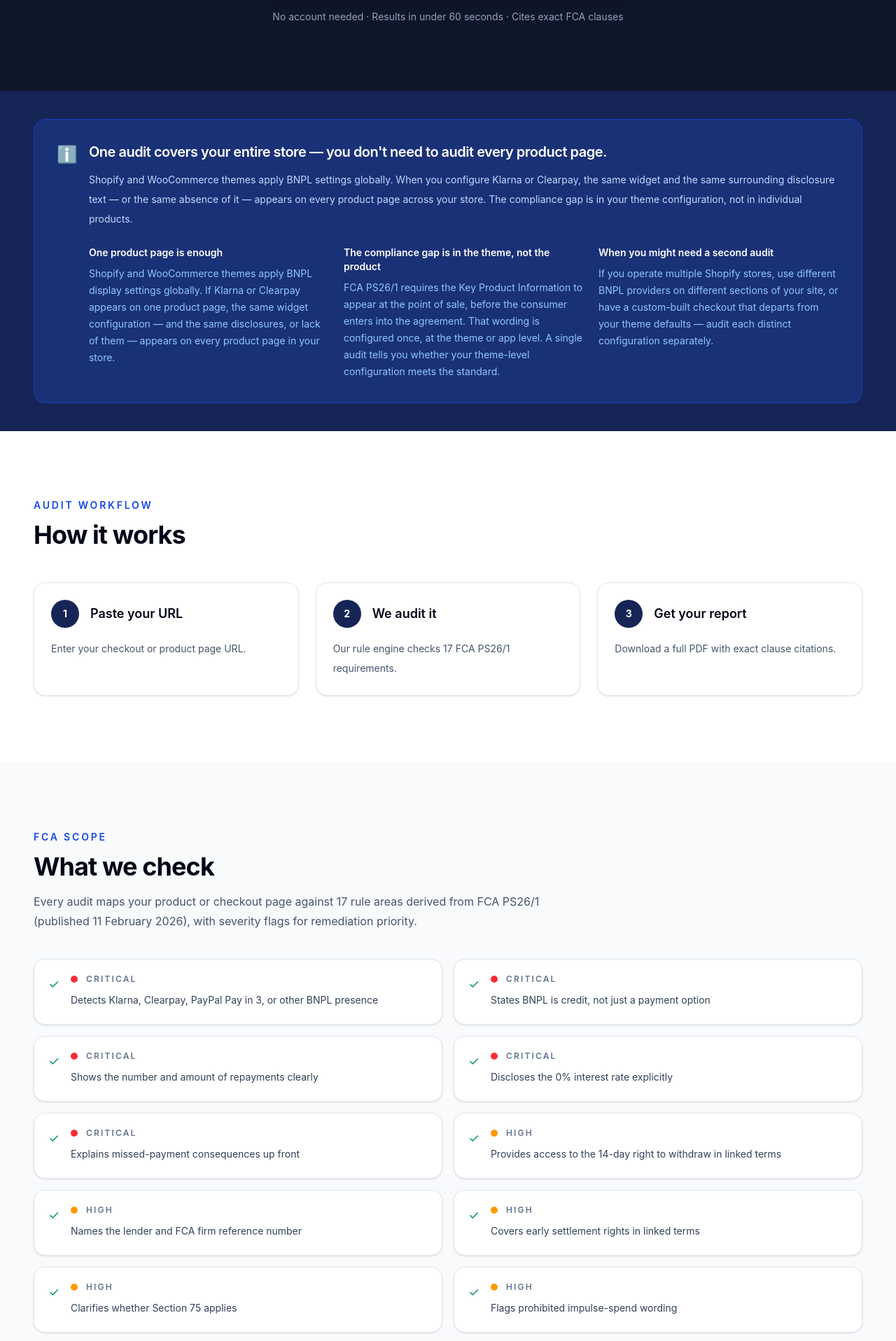
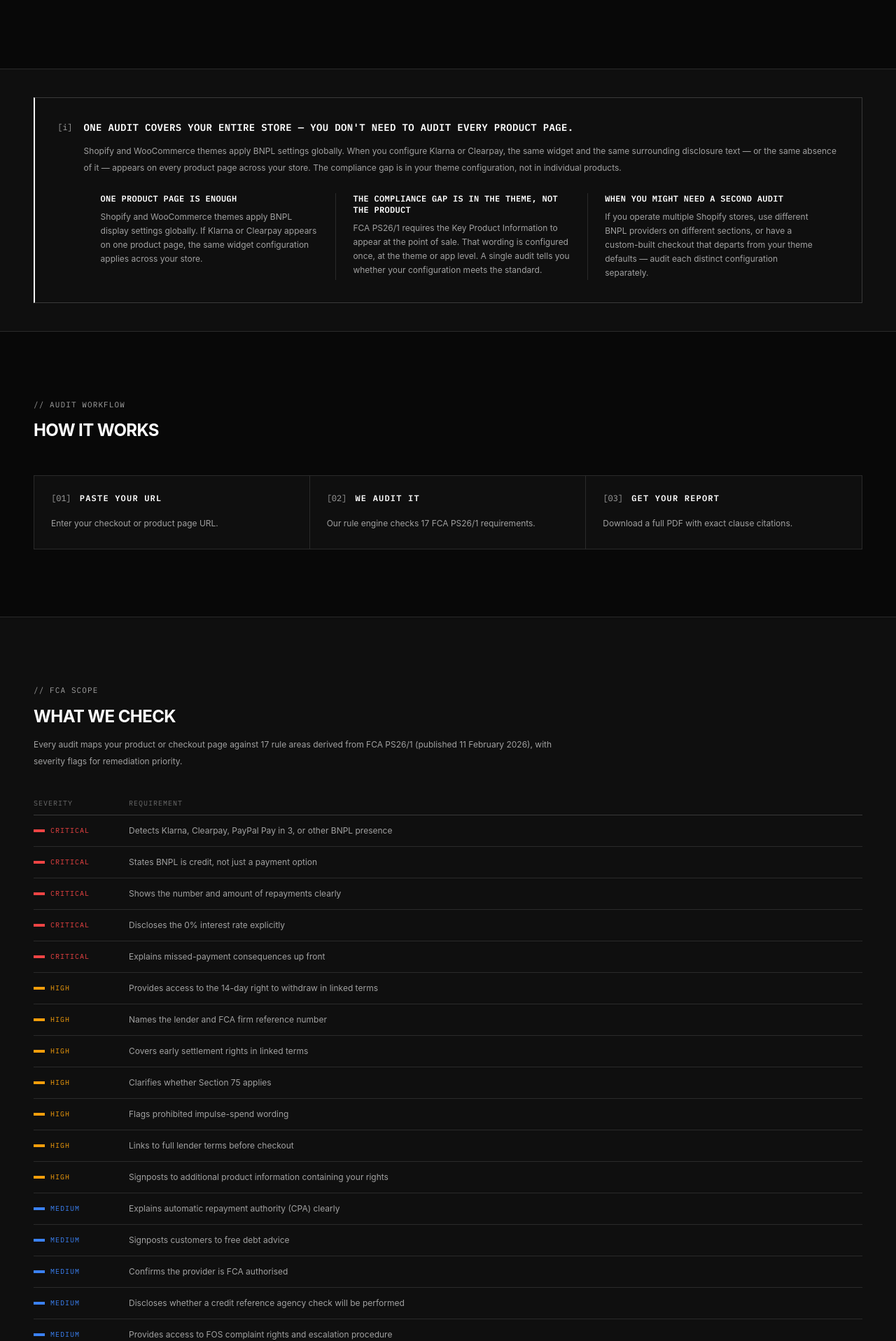
Before and after one commit to Web-Tools-SaaS/clearpay-audit, a Next.js app: page / in a window 1280 px wide. Shown: the part 881-2797 px from the top of the page at 70% size. Built offline with nearby package versions, Linux system fonts and the light colour scheme.

Commit message:
Update page.tsx

```diff
--- a/app/page.tsx
+++ b/app/page.tsx
@@ -1,101 +1,41 @@
 import AuditForm from "@/components/AuditForm";
 
-// 17 rules — CRITICAL(5) + HIGH(7) + MEDIUM(5)
-// DPC-006 is HIGH not CRITICAL: PS26/1 final rules moved right to withdraw
-// from Key Product Information to Additional Product Information.
 const complianceChecks = [
-  // CRITICAL (5)
-  {
-    label: "Detects Klarna, Clearpay, PayPal Pay in 3, or other BNPL presence",
-    severity: "CRITICAL",
-  },
-  {
-    label: "States BNPL is credit, not just a payment option",
-    severity: "CRITICAL",
-  },
-  {
-    label: "Shows the number and amount of repayments clearly",
-    severity: "CRITICAL",
-  },
-  {
-    label: "Discloses the 0% interest rate explicitly",
-    severity: "CRITICAL",
-  },
-  {
-    label: "Explains missed-payment consequences up front",
-    severity: "CRITICAL",
-  },
-  // HIGH (7)
-  {
-    label: "Provides access to the 14-day right to withdraw in linked terms",
-    severity: "HIGH",
-  },
-  {
-    label: "Names the lender and FCA firm reference number",
-    severity: "HIGH",
-  },
-  {
-    label: "Covers early settlement rights in linked terms",
-    severity: "HIGH",
-  },
-  {
-    label: "Clarifies whether Section 75 applies",
-    severity: "HIGH",
-  },
-  {
-    label: "Flags prohibited impulse-spend wording",
-    severity: "HIGH",
-  },
-  {
-    label: "Links to full lender terms before checkout",
-    severity: "HIGH",
-  },
-  {
-    label: "Signposts to additional product information containing your rights",
-    severity: "HIGH",
-  },
-  // MEDIUM (5)
-  {
-    label: "Explains automatic repayment authority (CPA) clearly",
-    severity: "MEDIUM",
-  },
-  {
-    label: "Signposts customers to free debt advice",
-    severity: "MEDIUM",
-  },
-  {
-    label: "Confirms the provider is FCA authorised",
-    severity: "MEDIUM",
-  },
-  {
-    label: "Discloses whether a credit reference agency check will be performed",
-    severity: "MEDIUM",
-  },
-  {
-    label: "Provides access to FOS complaint rights and escalation procedure",
-    severity: "MEDIUM",
-  },
+  { label: "Detects Klarna, Clearpay, PayPal Pay in 3, or other BNPL presence", severity: "CRITICAL" },
+  { label: "States BNPL is credit, not just a payment option", severity: "CRITICAL" },
+  { label: "Shows the number and amount of repayments clearly", severity: "CRITICAL" },
+  { label: "Discloses the 0% interest rate explicitly", severity: "CRITICAL" },
+  { label: "Explains missed-payment consequences up front", severity: "CRITICAL" },
+  { label: "Provides access to the 14-day right to withdraw in linked terms", severity: "HIGH" },
+  { label: "Names the lender and FCA firm reference number", severity: "HIGH" },
+  { label: "Covers early settlement rights in linked terms", severity: "HIGH" },
+  { label: "Clarifies whether Section 75 applies", severity: "HIGH" },
+  { label: "Flags prohibited impulse-spend wording", severity: "HIGH" },
+  { label: "Links to full lender terms before checkout", severity: "HIGH" },
+  { label: "Signposts to additional product information containing your rights", severity: "HIGH" },
+  { label: "Explains automatic repayment authority (CPA) clearly", severity: "MEDIUM" },
+  { label: "Signposts customers to free debt advice", severity: "MEDIUM" },
+  { label: "Confirms the provider is FCA authorised", severity: "MEDIUM" },
+  { label: "Discloses whether a credit reference agency check will be performed", severity: "MEDIUM" },
+  { label: "Provides access to FOS complaint rights and escalation procedure", severity: "MEDIUM" },
 ] as const;
 
-const severityStyles = {
-  CRITICAL: "bg-red-500",
-  HIGH: "bg-amber-500",
-  MEDIUM: "bg-blue-600",
+const severityBar = {
+  CRITICAL: "bg-[#EF4444]",
+  HIGH: "bg-[#F59E0B]",
+  MEDIUM: "bg-[#3B82F6]",
+} as const;
+
+const severityText = {
+  CRITICAL: "text-[#EF4444]",
+  HIGH: "text-[#F59E0B]",
+  MEDIUM: "text-[#3B82F6]",
 } as const;
 
 const steps = [
-  {
-    title: "Paste your URL",
-    description: "Enter your checkout or product page URL.",
-  },
-  {
-    title: "We audit it",
-    description: "Our rule engine checks 17 FCA PS26/1 requirements.",
-  },
-  {
-    title: "Get your report",
-    description: "Download a full PDF with exact clause citations.",
-  },
+  { title: "Paste your URL", description: "Enter your checkout or product page URL." },
+  { title: "We audit it", description: "Our rule engine checks 17 FCA PS26/1 requirements." },
+  { title: "Get your report", description: "Download a full PDF with exact clause citations." },
 ] as const;
 
 const stats = [
@@ -107,87 +47,83 @@ const stats = [
 const coveragePoints = [
   {
     heading: "One product page is enough",
-    body:
-      "Shopify and WooCommerce themes apply BNPL display settings globally. If Klarna or Clearpay appears on one product page, the same widget configuration — and the same disclosures, or lack of them — appears on every product page in your store.",
+    body: "Shopify and WooCommerce themes apply BNPL display settings globally. If Klarna or Clearpay appears on one product page, the same widget configuration applies across your store.",
   },
   {
     heading: "The compliance gap is in the theme, not the product",
-    body:
-      "FCA PS26/1 requires the Key Product Information to appear at the point of sale, before the consumer enters into the agreement. That wording is configured once, at the theme or app level. A single audit tells you whether your theme-level configuration meets the standard.",
+    body: "FCA PS26/1 requires the Key Product Information to appear at the point of sale. That wording is configured once, at the theme or app level. A single audit tells you whether your configuration meets the standard.",
   },
   {
     heading: "When you might need a second audit",
-    body:
-      "If you operate multiple Shopify stores, use different BNPL providers on different sections of your site, or have a custom-built checkout that departs from your theme defaults — audit each distinct configuration separately.",
+    body: "If you operate multiple Shopify stores, use different BNPL providers on different sections, or have a custom-built checkout that departs from your theme defaults — audit each distinct configuration separately.",
   },
 ] as const;
 
 export default function Home() {
   return (
-    <div className="min-h-full bg-white text-slate-900">
-      <nav className="border-b border-slate-200 bg-white">
+    <div className="min-h-full bg-[#080808] text-white">
+
+      {/* ── NAV ── */}
+      <nav className="border-b border-[#2A2A2A] bg-[#080808]">
         <div className="mx-auto flex w-full max-w-7xl items-center justify-between px-6 py-4 sm:px-8 lg:px-12">
-          <span className="text-lg font-bold tracking-tight text-blue-950 sm:text-xl">
+          <span className="font-mono text-sm font-semibold uppercase tracking-widest text-white">
             ClearPay Audit
           </span>
-          <span className="rounded-full border border-blue-200 bg-blue-50 px-3 py-1 text-xs font-semibold uppercase tracking-[0.16em] text-blue-700">
-            FCA PS26/1 Compliant
+          <span className="border border-[#3A3A3A] px-3 py-1 font-mono text-[10px] uppercase tracking-widest text-[#A1A1A1]">
+            FCA PS26/1
           </span>
         </div>
       </nav>
 
       <main className="flex flex-col">
-        <section className="bg-[#0f172a] text-white">
-          <div className="mx-auto flex w-full max-w-7xl flex-col items-center px-6 py-20 text-center sm:px-8 lg:px-12 lg:py-24">
-            <span className="inline-flex items-center rounded-full border border-amber-400/30 bg-amber-400/10 px-4 py-2 text-sm font-semibold text-amber-300">
-              ⚠️ FCA Regulation Day: 15 July 2026
-            </span>
-            <h1 className="mt-6 max-w-4xl text-4xl font-bold tracking-tight text-white sm:text-5xl lg:text-6xl">
+
+        {/* ── HERO ── */}
+        <section className="bg-[#080808]">
+          <div className="mx-auto flex w-full max-w-7xl flex-col items-center px-6 py-20 text-center sm:px-8 lg:px-12 lg:py-28">
+            <div className="border border-[#F59E0B] px-4 py-2 font-mono text-xs uppercase tracking-widest text-[#F59E0B]">
+              ⚠ FCA REGULATION DAY: 15 JULY 2026
+            </div>
+            <h1 className="mt-8 max-w-4xl text-3xl font-bold uppercase tracking-tight text-white sm:text-4xl lg:text-5xl">
               Is Your Checkout Ready for FCA BNPL Regulation?
             </h1>
-            <p className="mt-6 max-w-3xl text-base leading-8 text-slate-300 sm:text-lg">
-              The FCA&apos;s July 15, 2026 deadline applies to every UK merchant
-              offering Klarna or Clearpay. Get a full compliance audit in 60
-              seconds — check all 17 FCA PS26/1 requirements against your checkout.
+            <p className="mt-6 max-w-2xl text-sm leading-7 text-[#A1A1A1]">
+              The FCA&apos;s July 15, 2026 deadline applies to every UK merchant offering Klarna or Clearpay.
+              Get a full compliance audit in 60 seconds — check all 17 FCA PS26/1 requirements against your checkout.
             </p>
             <div className="mt-10 flex w-full justify-center">
               <AuditForm />
             </div>
-            <p className="mt-4 text-sm text-slate-400">
-              No account needed · Results in under 60 seconds · Cites exact FCA
-              clauses
+            <p className="mt-4 font-mono text-[11px] text-[#6B6B6B] uppercase tracking-widest">
+              No account needed · Results in under 60 seconds · Cites exact FCA clauses
             </p>
           </div>
         </section>
 
-        {/* One audit covers your store — reassurance section */}
-        <section className="bg-blue-950 text-white">
+        {/* ── ONE AUDIT COVERS YOUR STORE ── */}
+        <section className="bg-[#0F0F0F] border-y border-[#2A2A2A]">
           <div className="mx-auto w-full max-w-7xl px-6 py-10 sm:px-8 lg:px-12">
-            <div className="rounded-2xl border border-blue-800 bg-blue-900/60 p-6 sm:p-8">
+            <div className="border border-[#3A3A3A] border-l-2 border-l-white p-6 sm:p-8">
               <div className="flex items-start gap-4">
-                <span className="mt-0.5 shrink-0 text-2xl" aria-hidden="true">
-                  ℹ️
-                </span>
+                <span className="font-mono text-xs text-[#A1A1A1] mt-0.5 shrink-0">[i]</span>
                 <div>
-                  <h2 className="text-lg font-semibold tracking-tight text-white sm:text-xl">
-                    One audit covers your entire store — you don&apos;t need to
-                    audit every product page.
+                  <h2 className="font-mono text-sm font-semibold uppercase tracking-wide text-white">
+                    One audit covers your entire store — you don&apos;t need to audit every product page.
                   </h2>
-                  <p className="mt-3 text-sm leading-7 text-blue-200">
-                    Shopify and WooCommerce themes apply BNPL settings globally.
-                    When you configure Klarna or Clearpay, the same widget and
-                    the same surrounding disclosure text — or the same absence of
-                    it — appears on every product page across your store. The
-                    compliance gap is in your theme configuration, not in
-                    individual products.
+                  <p className="mt-3 text-xs leading-6 text-[#A1A1A1]">
+                    Shopify and WooCommerce themes apply BNPL settings globally. When you configure Klarna or Clearpay,
+                    the same widget and the same surrounding disclosure text — or the same absence of it — appears on
+                    every product page across your store. The compliance gap is in your theme configuration, not in individual products.
                   </p>
-                  <div className="mt-6 grid gap-5 sm:grid-cols-3">
-                    {coveragePoints.map((point) => (
-                      <div key={point.heading}>
-                        <p className="text-sm font-semibold text-white">
+                  <div className="mt-6 grid gap-0 sm:grid-cols-3">
+                    {coveragePoints.map((point, i) => (
+                      <div
+                        key={point.heading}
+                        className={`py-4 sm:py-0 sm:px-6 ${i > 0 ? "border-t border-[#2A2A2A] sm:border-t-0 sm:border-l sm:border-[#2A2A2A]" : ""}`}
+                      >
+                        <p className="font-mono text-xs font-semibold uppercase tracking-wide text-white">
                           {point.heading}
                         </p>
-                        <p className="mt-2 text-sm leading-6 text-blue-300">
+                        <p className="mt-2 text-xs leading-5 text-[#A1A1A1]">
                           {point.body}
                         </p>
                       </div>
@@ -199,31 +135,32 @@ export default function Home() {
           </div>
         </section>
 
-        <section className="bg-white">
+        {/* ── HOW IT WORKS ── */}
+        <section className="bg-[#080808] border-b border-[#2A2A2A]">
           <div className="mx-auto w-full max-w-7xl px-6 py-20 sm:px-8 lg:px-12 lg:py-24">
-            <div className="max-w-2xl">
-              <p className="text-sm font-semibold uppercase tracking-[0.2em] text-blue-700">
-                Audit workflow
+            <div className="max-w-2xl mb-12">
+              <p className="font-mono text-[11px] uppercase tracking-widest text-[#A1A1A1]">
+                // AUDIT WORKFLOW
               </p>
-              <h2 className="mt-3 text-3xl font-bold tracking-tight text-slate-950 sm:text-4xl">
-                How it works
+              <h2 className="mt-3 text-xl font-bold uppercase tracking-tight text-white sm:text-2xl">
+                How It Works
               </h2>
             </div>
-            <div className="mt-12 grid gap-6 md:grid-cols-3">
+            <div className="grid gap-0 md:grid-cols-3">
               {steps.map((step, index) => (
                 <div
                   key={step.title}
-                  className="rounded-2xl border border-slate-200 bg-white p-6 shadow-sm"
+                  className={`border border-[#2A2A2A] bg-[#0F0F0F] p-6 ${index > 0 ? "border-t-0 md:border-t md:border-l-0" : ""}`}
                 >
-                  <div className="flex items-center gap-4">
-                    <span className="flex h-10 w-10 items-center justify-center rounded-full bg-blue-950 text-sm font-bold text-white">
-                      {index + 1}
+                  <div className="flex items-center gap-3 mb-4">
+                    <span className="font-mono text-xs text-[#A1A1A1]">
+                      [{String(index + 1).padStart(2, "0")}]
                     </span>
-                    <h3 className="text-lg font-semibold text-slate-950">
+                    <h3 className="font-mono text-xs font-semibold uppercase tracking-widest text-white">
                       {step.title}
                     </h3>
                   </div>
-                  <p className="mt-4 text-sm leading-7 text-slate-600">
+                  <p className="text-xs leading-6 text-[#A1A1A1]">
                     {step.description}
                   </p>
                 </div>
@@ -232,104 +169,111 @@ export default function Home() {
           </div>
         </section>
 
-        <section className="bg-slate-50">
+        {/* ── WHAT WE CHECK ── */}
+        <section className="bg-[#0F0F0F] border-b border-[#2A2A2A]">
           <div className="mx-auto w-full max-w-7xl px-6 py-20 sm:px-8 lg:px-12 lg:py-24">
-            <div className="max-w-3xl">
-              <p className="text-sm font-semibold uppercase tracking-[0.2em] text-blue-700">
-                FCA scope
+            <div className="max-w-3xl mb-10">
+              <p className="font-mono text-[11px] uppercase tracking-widest text-[#A1A1A1]">
+                // FCA SCOPE
               </p>
-              <h2 className="mt-3 text-3xl font-bold tracking-tight text-slate-950 sm:text-4xl">
-                What we check
+              <h2 className="mt-3 text-xl font-bold uppercase tracking-tight text-white sm:text-2xl">
+                What We Check
               </h2>
-              <p className="mt-4 text-base leading-7 text-slate-600">
-                Every audit maps your product or checkout page against 17 rule
-                areas derived from FCA PS26/1 (published 11 February 2026), with
-                severity flags for remediation priority.
+              <p className="mt-3 text-xs leading-6 text-[#A1A1A1]">
+                Every audit maps your product or checkout page against 17 rule areas derived from FCA PS26/1
+                (published 11 February 2026), with severity flags for remediation priority.
               </p>
             </div>
-            <div className="mt-10 grid gap-4 md:grid-cols-2">
+
+            {/* Ledger table header */}
+            <div className="border-b border-[#3A3A3A] pb-2 mb-0 grid grid-cols-[auto_1fr] gap-4 md:grid-cols-[120px_1fr]">
+              <span className="font-mono text-[10px] uppercase tracking-widest text-[#6B6B6B]">SEVERITY</span>
+              <span className="font-mono text-[10px] uppercase tracking-widest text-[#6B6B6B]">REQUIREMENT</span>
+            </div>
+
+            <div className="divide-y divide-[#2A2A2A]">
               {complianceChecks.map((item) => (
                 <div
                   key={item.label}
-                  className="flex items-start gap-4 rounded-2xl border border-slate-200 bg-white p-5 shadow-sm"
+                  className="grid grid-cols-[auto_1fr] gap-4 md:grid-cols-[120px_1fr] py-3 items-start"
                 >
-                  <span className="mt-0.5 text-lg text-emerald-600">✓</span>
-                  <div className="flex-1">
-                    <div className="flex items-center gap-3">
-                      <span
-                        className={`h-2.5 w-2.5 rounded-full ${severityStyles[item.severity]}`}
-                        aria-hidden="true"
-                      />
-                      <span className="text-xs font-semibold uppercase tracking-[0.18em] text-slate-500">
-                        {item.severity}
-                      </span>
-                    </div>
-                    <p className="mt-2 text-sm leading-7 text-slate-700">
-                      {item.label}
-                    </p>
+                  <div className="flex items-center gap-2 pt-0.5">
+                    <span className={`h-1 w-4 flex-shrink-0 ${severityBar[item.severity]}`} aria-hidden="true" />
+                    <span className={`font-mono text-[10px] uppercase tracking-widest ${severityText[item.severity]}`}>
+                      {item.severity}
+                    </span>
                   </div>
+                  <p className="text-xs text-[#A1A1A1] leading-5">
+                    {item.label}
+                  </p>
                 </div>
               ))}
             </div>
           </div>
         </section>
 
-        <section className="bg-white">
-          <div className="mx-auto grid w-full max-w-7xl gap-10 px-6 py-20 sm:px-8 lg:grid-cols-[1.05fr_1fr] lg:px-12 lg:py-24">
-            <div className="rounded-3xl border border-slate-200 bg-slate-950 p-8 text-white shadow-sm">
-              <p className="text-sm font-semibold uppercase tracking-[0.2em] text-blue-300">
-                Why merchants act now
+        {/* ── WHY IT MATTERS ── */}
+        <section className="bg-[#080808] border-b border-[#2A2A2A]">
+          <div className="mx-auto grid w-full max-w-7xl gap-0 px-6 py-20 sm:px-8 lg:grid-cols-[1fr_1fr] lg:px-12 lg:py-24">
+            {/* Stats panel */}
+            <div className="border border-[#2A2A2A] bg-[#0F0F0F] p-8">
+              <p className="font-mono text-[11px] uppercase tracking-widest text-[#A1A1A1] mb-8">
+                // WHY MERCHANTS ACT NOW
               </p>
-              <div className="mt-8 space-y-6">
+              <div className="space-y-6">
                 {stats.map((stat) => (
                   <div
                     key={stat}
-                    className="border-l-2 border-blue-400 pl-4 text-xl font-semibold tracking-tight sm:text-2xl"
+                    className="border-l-2 border-white pl-4 font-mono text-base font-semibold tracking-tight text-white sm:text-lg"
                   >
                     {stat}
                   </div>
                 ))}
               </div>
             </div>
-            <div className="flex flex-col justify-center">
-              <p className="text-sm font-semibold uppercase tracking-[0.2em] text-blue-700">
-                Why it matters
+
+            {/* Copy panel */}
+            <div className="border border-[#2A2A2A] border-t-0 lg:border-t lg:border-l-0 bg-[#0F0F0F] p-8 flex flex-col justify-center">
+              <p className="font-mono text-[11px] uppercase tracking-widest text-[#A1A1A1]">
+                // WHY IT MATTERS
               </p>
-              <h2 className="mt-3 text-3xl font-bold tracking-tight text-slate-950 sm:text-4xl">
+              <h2 className="mt-3 text-xl font-bold uppercase tracking-tight text-white sm:text-2xl">
                 FCA oversight now reaches merchant BNPL journeys.
               </h2>
-              <p className="mt-6 text-base leading-8 text-slate-600 sm:text-lg">
-                FCA PS26/1 brings Deferred Payment Credit promotions and checkout
-                disclosures into a regulated standard from 15 July 2026. If a UK
-                merchant surfaces Klarna or Clearpay without the right pre-contract
-                wording, lender details, or risk disclosures, the checkout journey
-                can expose the business to remediation costs, delayed launches,
-                and regulator scrutiny. ClearPay Audit gives operations, legal,
-                and eCommerce teams a fast first-pass compliance view before a
-                manual legal review.
+              <p className="mt-6 text-xs leading-7 text-[#A1A1A1]">
+                FCA PS26/1 brings Deferred Payment Credit promotions and checkout disclosures into a regulated
+                standard from 15 July 2026. If a UK merchant surfaces Klarna or Clearpay without the right
+                pre-contract wording, lender details, or risk disclosures, the checkout journey can expose the
+                business to remediation costs, delayed launches, and regulator scrutiny. ClearPay Audit gives
+                operations, legal, and eCommerce teams a fast first-pass compliance view before a manual legal review.
               </p>
             </div>
           </div>
         </section>
+
       </main>
 
-            <footer className="border-t border-slate-200 bg-slate-100">
-        <div className="mx-auto flex w-full max-w-7xl flex-col gap-4 px-6 py-6 text-sm text-slate-600 sm:px-8 md:flex-row md:items-center md:justify-between lg:px-12">
+      {/* ── FOOTER ── */}
+      <footer className="border-t border-[#2A2A2A] bg-[#080808]">
+        <div className="mx-auto flex w-full max-w-7xl flex-col gap-3 px-6 py-6 sm:px-8 md:flex-row md:items-center md:justify-between lg:px-12">
           <div>
-            <p className="font-semibold text-slate-800">ClearPay Audit</p>
-            <p className="mt-1">This tool is not legal advice.</p>
+            <p className="font-mono text-xs font-semibold uppercase tracking-widest text-white">
+              ClearPay Audit
+            </p>
+            <p className="mt-1 font-mono text-[11px] text-[#6B6B6B]">
+              This tool is not legal advice.
+            </p>
           </div>
-
           <a
             href="https://www.fca.org.uk/publications/policy-statements/ps26-1-regulation-deferred-payment-credit"
             target="_blank"
             rel="noreferrer"
-            className="font-medium text-blue-700 underline decoration-blue-300 underline-offset-4 transition hover:text-blue-900"
+            className="font-mono text-[11px] text-[#A1A1A1] underline underline-offset-4 decoration-[#3A3A3A] transition hover:text-white hover:decoration-white"
           >
-            FCA PS26/1 official document
+            FCA PS26/1 official document →
           </a>
         </div>
       </footer>
     </div>
   );
-              }
+}
```
